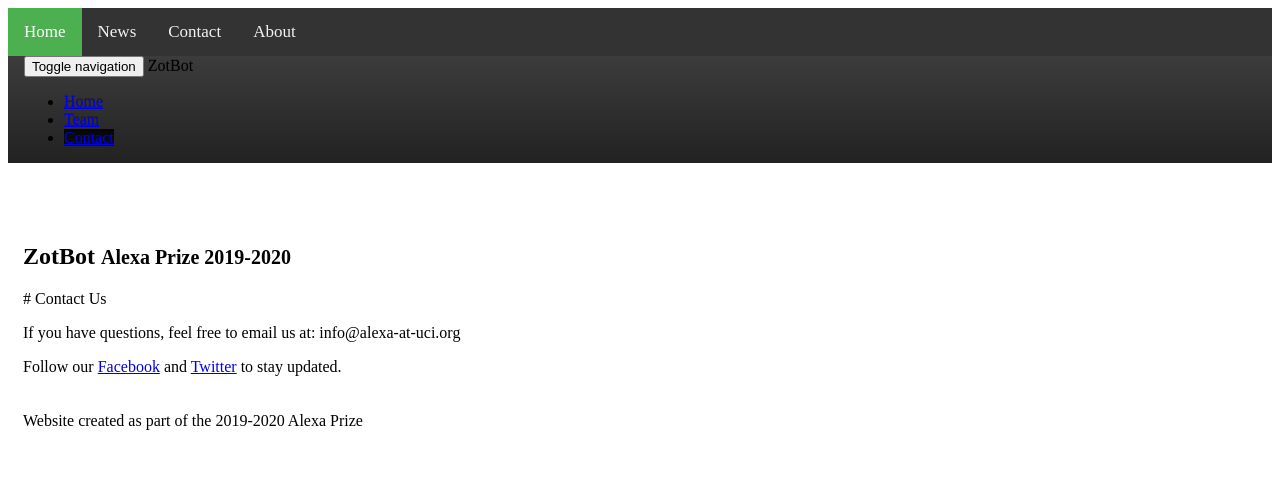
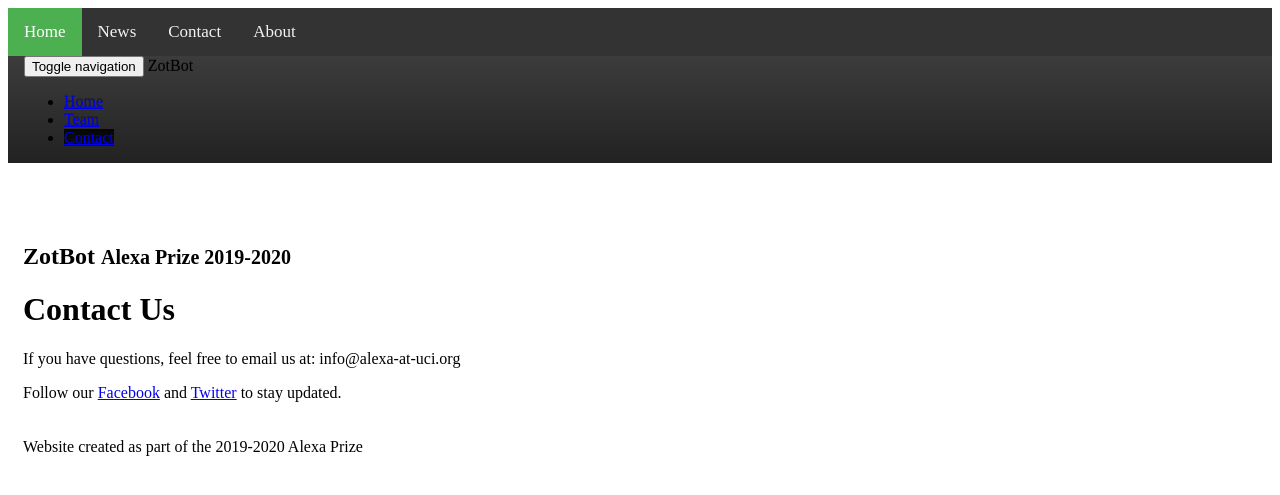
Before and after one commit to uci-zotbot/zotbot, a Jekyll site: the page built from docs/contact.html, in a window 1280 px wide. Shown: the top 495 px of the page. Built offline with Jekyll 4.4.1, drawn with Linux system fonts in a browser that asks for light colours.

```diff
--- a/docs/contact.html
+++ b/docs/contact.html
@@ -2,7 +2,7 @@
 layout: default
 title: zotbot
 ---
-# Contact Us
+<h1>Contact Us</h1>
 <p>If you have questions, feel free to email us at: info@alexa-at-uci.org</p>
 <p>Follow our <a href="https://www.facebook.com/alexaucirvine/">Facebook</a>
   and <a href="https://twitter.com/alexaucirvine">Twitter</a> to stay updated.</p>
```
